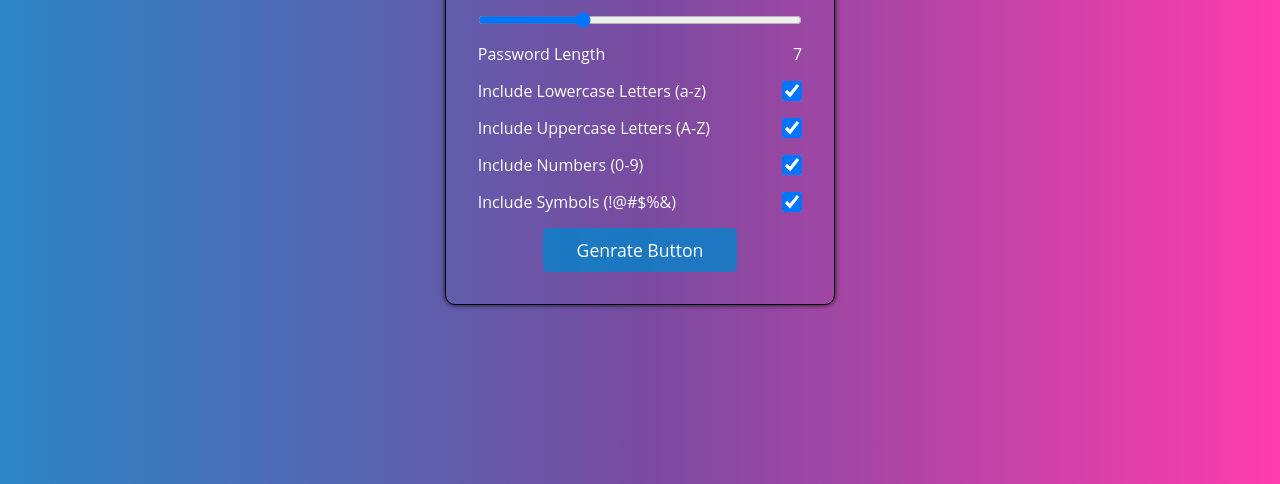
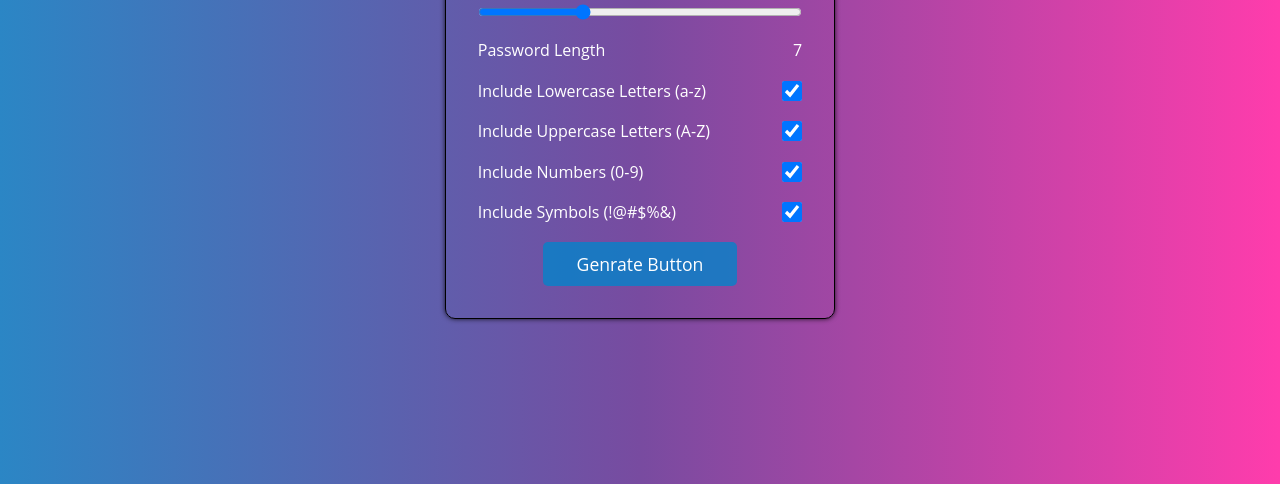
Before and after one commit to shubham-vandara/password-generator, a plain HTML site: page index.html in a window 1280 px wide. Shown: the part 316-800 px from the top of the page. Drawn offline with nearby package versions, Linux system fonts and the light colour scheme; a web font is replaced by a local one.

Commit message:
update readme & design

```diff
--- a/style.css
+++ b/style.css
@@ -17,12 +17,13 @@ body {
 }
 
 .container {
+    min-height: 470px;
     border: 1px solid #000;
     border-radius: 10px;
     padding: 2rem;
     display: flex;
     flex-direction: column;
-    gap: 15px;
+    justify-content: space-between;
     background: transparent;
     box-shadow: 0px 0px 5px 0px rgba(0, 0, 0, 0.8);
 }
```
Also changed, not shown: 1 other file.
